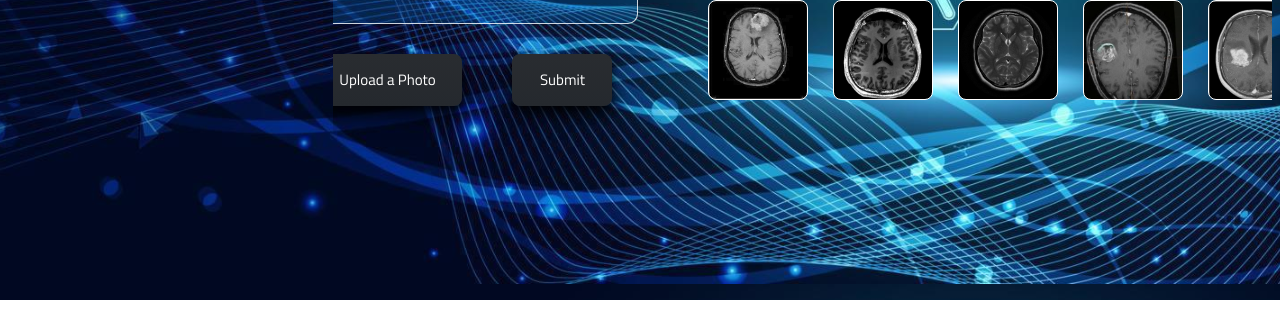
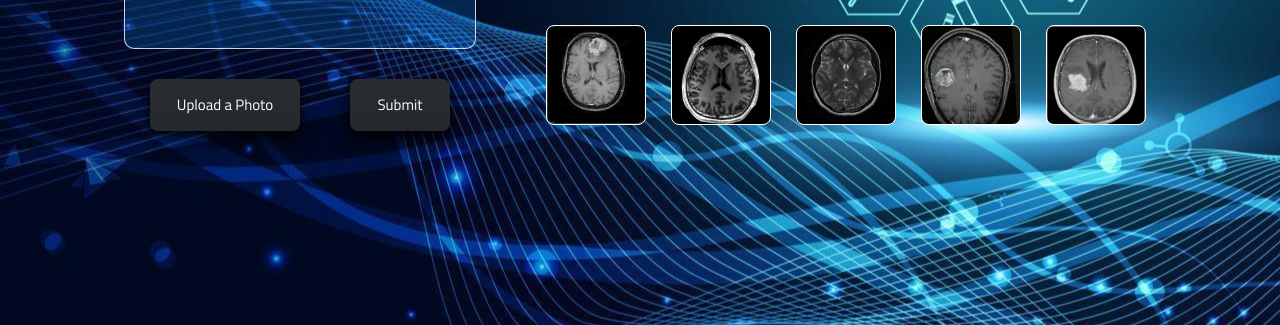
Before and after one commit to cathyleii/SmartMRI, a website: page index.html in a window 1280 px wide. Shown: the part 516-841 px from the top of the page. Before the commit the page ends 816 px from the top, so only its background shows below. Drawn offline with Linux system fonts and the light colour scheme.

Commit message:
fixed formatting bug

```diff
--- a/styles.css
+++ b/styles.css
@@ -47,15 +47,11 @@
 
 body {
 	display: flex;
-	min-height: 100vh;
-	justify-content: center;
-	align-items: center;
+	flex-direction: column;
 	background-image: url("images/medical-bg.jpg");
 	background-repeat: no-repeat;
 	background-attachment: fixed;
-	overflow-x: auto;
 	background-position: center;
-	background-size: cover;
 }
 
 h1 {
```
